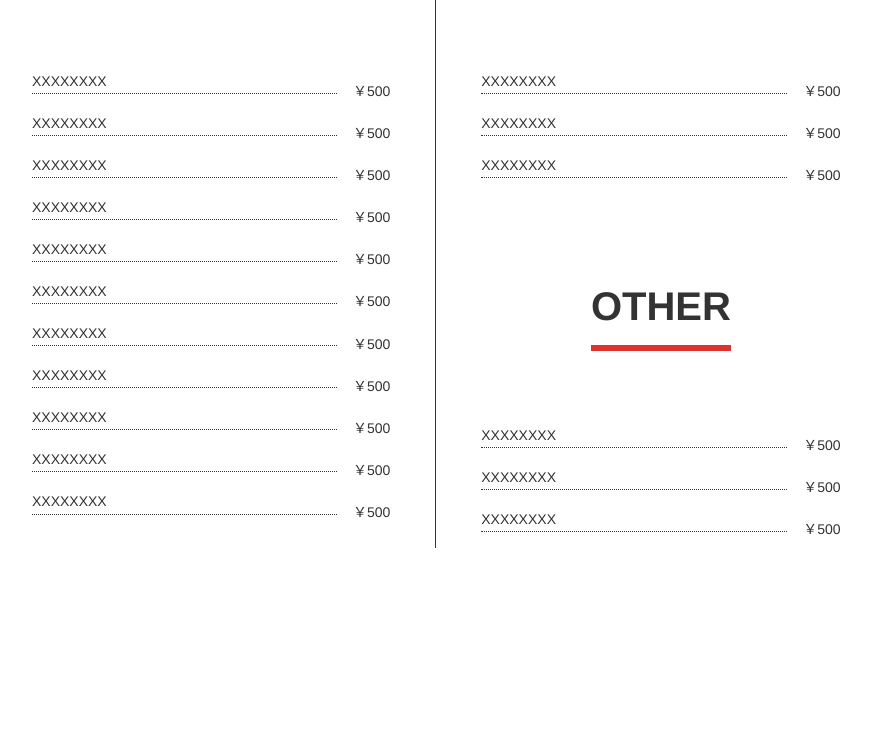
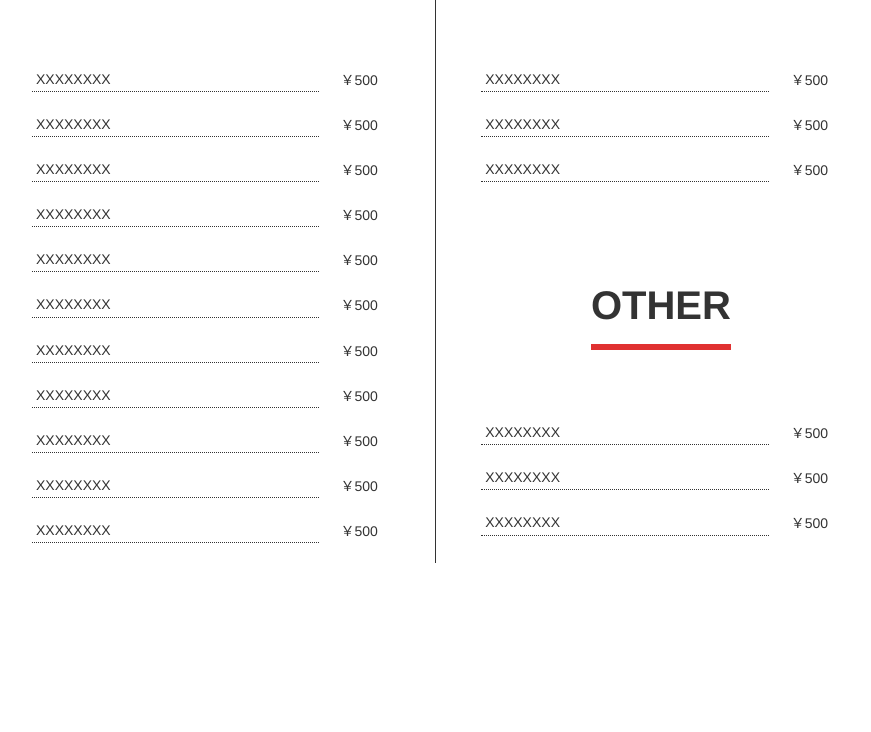
Before and after one commit to rody-1988/codejump-13, a plain HTML site: page index.html in a window 1280 px wide. Shown: the part 1313-2045 px from the top of the page, without its empty margins (185-1056 px from the left). Drawn offline with Linux system fonts and the light colour scheme; some packages are replaced by stand-ins of ours.

Commit message:
dl修正、gap修正

```diff
--- a/index.html
+++ b/index.html
@@ -43,83 +43,49 @@
             <div class="menu__flex-left">
               <h3 class="item__title">coffee</h3>
               <dl>
-                <div class="menu__line">
                 <dt>XXXXXXXX</dt>
                 <dd>￥500</dd>
-                </div>
-                <div class="menu__line">
                 <dt>XXXXXXXX</dt>
                 <dd>￥500</dd>
-                </div>
-                <div class="menu__line">
                 <dt>XXXXXXXX</dt>
                 <dd>￥500</dd>
-                </div>
-                <div class="menu__line">
                 <dt>XXXXXXXX</dt>
                 <dd>￥500</dd>
-                </div>
-                <div class="menu__line">
                 <dt>XXXXXXXX</dt>
                 <dd>￥500</dd>
-                </div>
-                <div class="menu__line">
                 <dt>XXXXXXXX</dt>
                 <dd>￥500</dd>
-                </div>
-                <div class="menu__line">
                 <dt>XXXXXXXX</dt>
                 <dd>￥500</dd>
-                </div>
-                <div class="menu__line">
                 <dt>XXXXXXXX</dt>
                 <dd>￥500</dd>
-                </div>
-                <div class="menu__line">
                 <dt>XXXXXXXX</dt>
                 <dd>￥500</dd>
-                </div>
-                <div class="menu__line">
                 <dt>XXXXXXXX</dt>
                 <dd>￥500</dd>
-                </div>
-                <div class="menu__line">
                 <dt>XXXXXXXX</dt>
                 <dd>￥500</dd>
-                </div>
               </dl>
             </div>
             <!-- menu__flex-left -->
             <div class="menu__flex-right">
               <h3 class="item__title">food</h3>
               <dl>
-                <div class="menu__line">
                 <dt>XXXXXXXX</dt>
                 <dd>￥500</dd>
-                </div>
-                <div class="menu__line">
                 <dt>XXXXXXXX</dt>
                 <dd>￥500</dd>
-                </div>
-                <div class="menu__line">
                 <dt>XXXXXXXX</dt>
                 <dd>￥500</dd>
-                </div>
               </dl>
               <h3 class="item__title">other</h3>
               <dl>
-                <div class="menu__line">
                 <dt>XXXXXXXX</dt>
                 <dd>￥500</dd>
-                </div>
-                <div class="menu__line">
                 <dt>XXXXXXXX</dt>
                 <dd>￥500</dd>
-                </div>
-                <div class="menu__line">
                 <dt>XXXXXXXX</dt>
                 <dd>￥500</dd>
-                </div>
               </dl>
             </div>
             <!-- menu__flex-left -->
@@ -167,8 +133,6 @@
           <div class="location__map">
             <iframe
               src="https://www.google.com/maps/embed?pb=!1m14!1m8!1m3!1d6484.62821563786!2d139.707164!3d35.644632!3m2!1i1024!2i768!4f13.1!3m3!1m2!1s0x60188b40ba660b1b%3A0x8858088b6942f55f!2z44CSMTUwLTAwMjIg5p2x5Lqs6YO95riL6LC35Yy65oG15q-U5a-_5Y2X!5e0!3m2!1sja!2sjp!4v1771900206637!5m2!1sja!2sjp"
-              width="900"
-              height="400"
               style="border: 0"
               allowfullscreen=""
               loading="lazy"
--- a/scss/style.scss
+++ b/scss/style.scss
@@ -18,7 +18,13 @@ $breakpoint: 767px; // スマホの境目
     @content;
   }
 }
-
+//背景の共通
+@mixin section-bg($img-path) {
+  background-image: url($img-path);
+  background-size: cover;
+  background-position: center;
+  background-repeat: no-repeat;
+}
 // ===================================
 // 3. 基本設定（Base）
 // ===================================
@@ -28,12 +34,6 @@ body {
   font-family:
     "Helvetica Neue", Arial, "Hiragino Sans", "Hiragino Kaku Gothic ProN",
     "Meiryo", sans-serif;
-}
-
-img {
-  max-width: 100%;
-  height: auto;
-  object-fit: cover;
 }
 
 // ===================================
@@ -56,10 +56,6 @@ img {
   @include sp {
     flex-direction: column;
   }
-}
-.bg-img {
-  background: center no-repeat;
-  background-size: cover;
 }
 .sub__title,
 .item__title {
@@ -187,6 +183,29 @@ img {
       width: 100%;
       padding: 0;
     }
+    dl {
+      display: flex;
+      flex-wrap: wrap;
+      justify-content: space-between;
+      align-items: flex-end;
+    }
+    dt,
+    dd {
+      font-size: 14px;
+      font-weight: normal;
+    }
+    dt {
+      border-bottom: 1px dotted $main-color;
+      width: 80%;
+      padding: 4px;
+      margin-bottom: 20px;
+    }
+    dd {
+      width: 15%;
+      margin-bottom: 20px;
+      padding: 4px;
+      // padding-top: 16px;
+    }
   }
   &__flex-left {
     border-right: 1px solid $main-color;
@@ -196,31 +215,11 @@ img {
   }
   &__flex-right {
     dl:first-of-type {
-      margin-bottom: 100px;
+      margin-bottom: 80px;
       @include sp {
         margin-bottom: 10px;
       }
     }
-  }
-  dt,
-  dd {
-    font-size: 14px;
-    font-weight: normal;
-  }
-  &__line {
-    display: flex;
-    align-items: center;
-    justify-content: space-between;
-    margin-bottom: 10px;
-  }
-  dt {
-    border-bottom: 1px dotted $main-color;
-    width: 85%;
-    padding-bottom: 4px;
-    // margin-bottom: 8px;
-  }
-  dd {
-    padding-top: 16px;
   }
 }
 // ===================================
@@ -243,7 +242,7 @@ img {
 
     @include sp {
       grid-template-columns: 1fr;
-      gap: 20;
+      gap: 20px;
     }
   }
   &__btn {
```
Also changed, not shown: css/style.css, 2 other files. Lines whose indentation alone changed are shown as unchanged.
